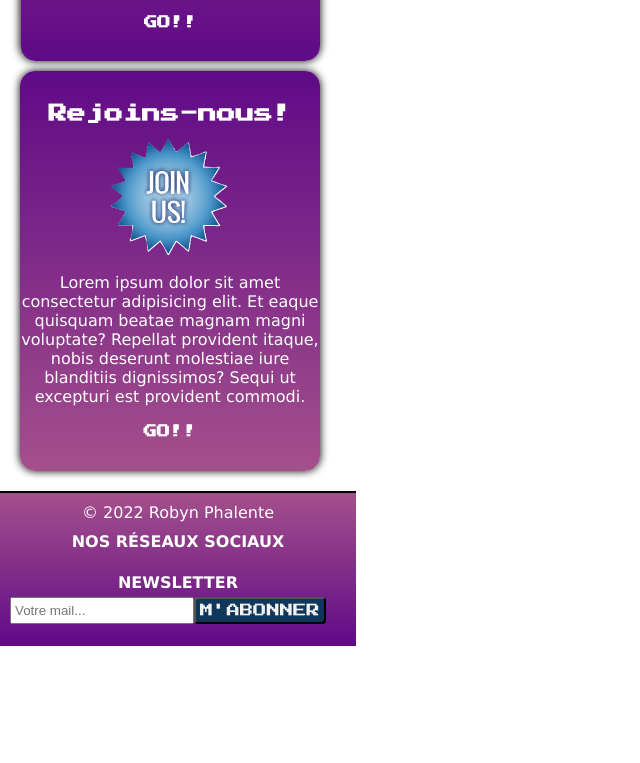
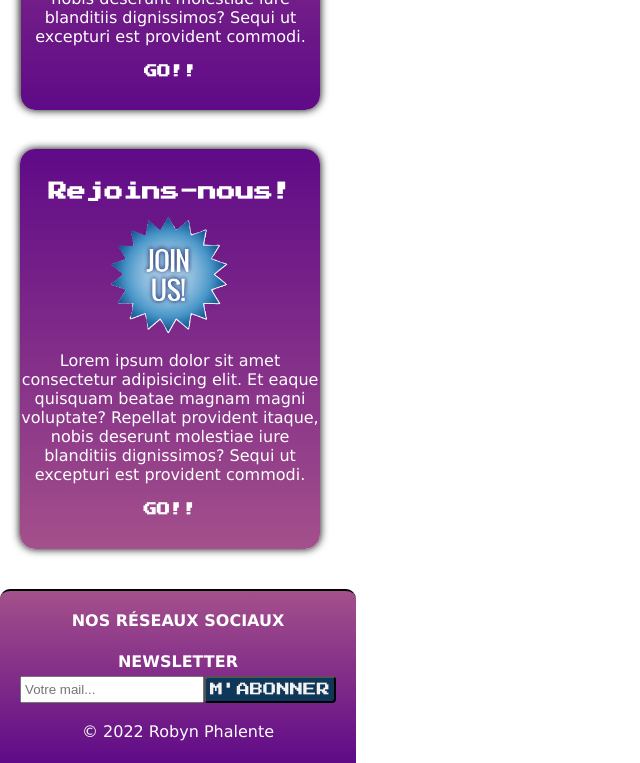
Before and after one commit to Phalente/Evaluation, a website: page index.html in a window 1280 px wide. Shown: the part 833-1596 px from the top of the page, without its empty margins (0-640 px from the left). Before the commit the page ends 1479 px from the top, so only its background shows below. Drawn offline with nearby package versions, Linux system fonts and the light colour scheme.

Commit message:
mise a jour des padding et de la mise en page

```diff
--- a/index.html
+++ b/index.html
@@ -59,6 +59,8 @@
                 </div>
             </div>
 
+            <br>
+
             <div class="card2">
                 <div class="content">
                     <h3>Événements</h3>
@@ -72,6 +74,8 @@
                     </h5>
                 </div>
             </div>
+
+            <br>
 
             <div class="card">
                 <div class="content">
@@ -91,7 +95,6 @@
 
         <!--Début du Footer-->
         <footer>
-            <p>© 2022 Robyn Phalente</p>
             <div class="contenu-footer">
                 <div class="footer-service">
                     <h4>Nos réseaux sociaux</h4>
@@ -115,6 +118,8 @@
                             <input class="btnsub" type="reset" value="M'abonner"/>
                         </div>
                     </form>
+                    <br>
+                    <p>© 2022 Robyn Phalente</p>
                 </div>
             </div>
         </footer>
--- a/style.css
+++ b/style.css
@@ -13,7 +13,8 @@ body {
 
 main {
     padding: 10px;
-    padding-top: 50px;
+    padding-top: 70px;
+    padding-bottom: 30px;
 }
 
 /* Fonts */
--- a/style/Header&Footer.css
+++ b/style/Header&Footer.css
@@ -127,6 +127,7 @@ footer {
     padding: 10px;
     background: linear-gradient(#a4508b,#5f0a87);
     border-top: 2px solid black;
+    border-radius: 10px 10px 0 0;
     color: #fff;
     text-align: center;
     font-family: Verdana, Geneva, Tahoma, sans-serif;
@@ -153,8 +154,9 @@ footer h4 {
 }
 
 .news {
-    justify-content: flex-start;
+    justify-content: center;
 }
+
 .newsletter{
     padding: 4px 0px 4px 3px;
 }
```
